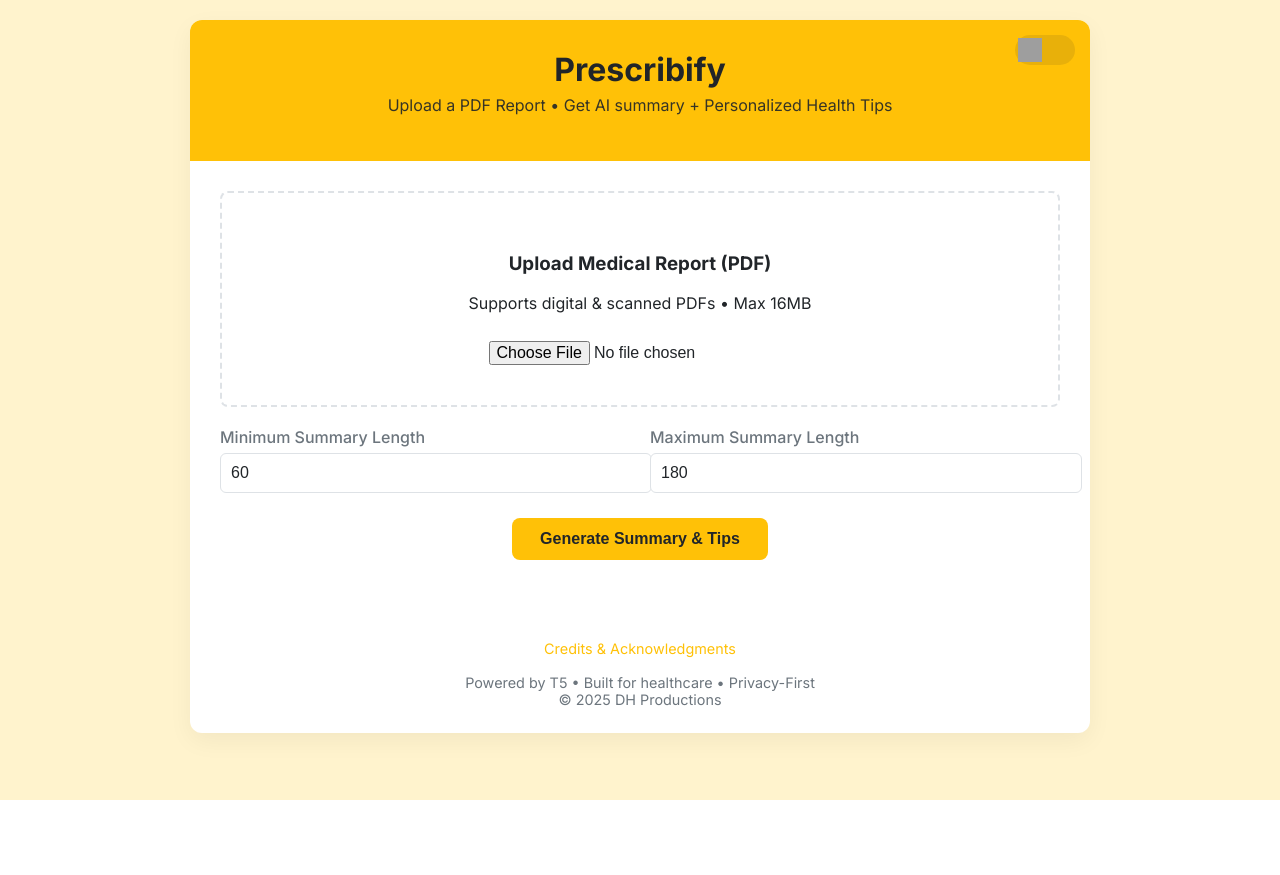
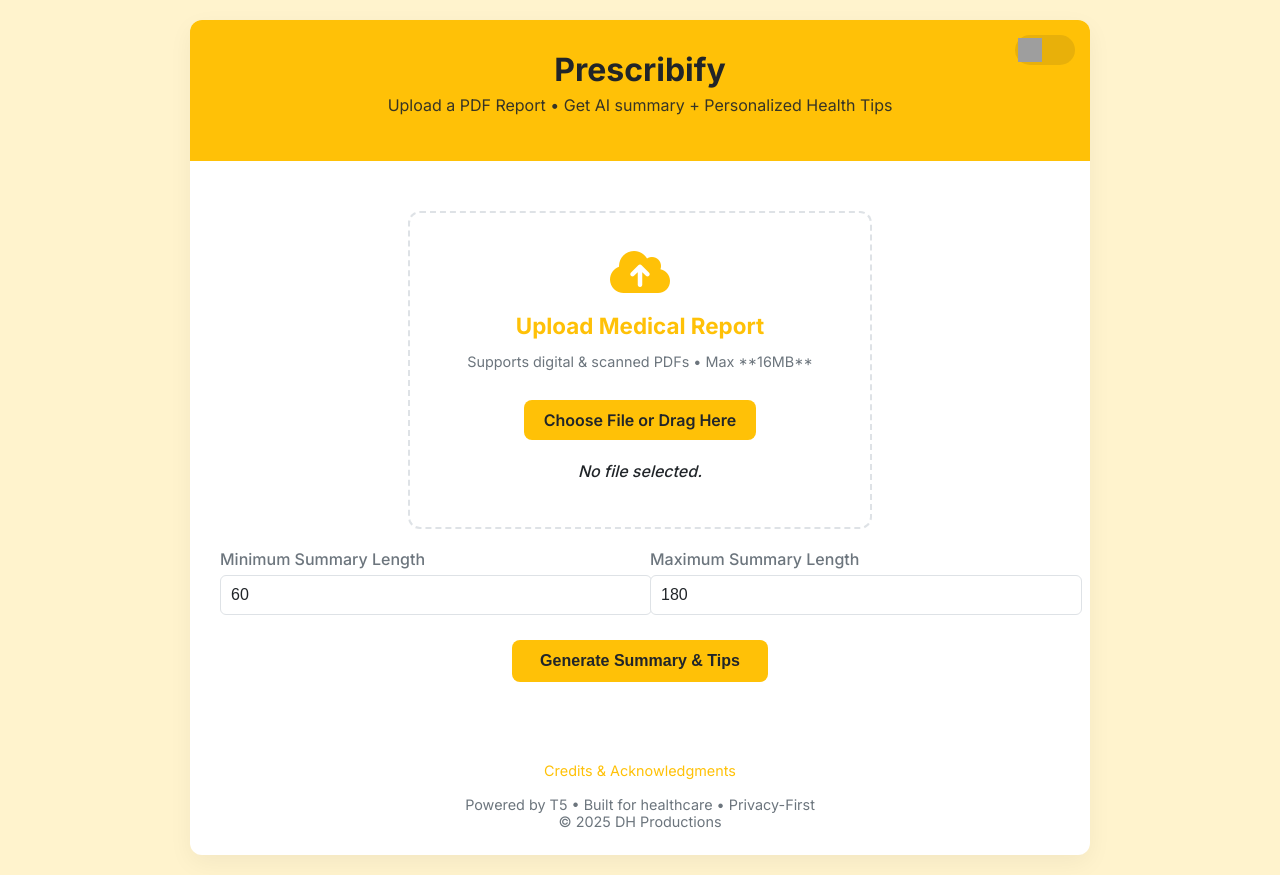
Before and after one commit to spacesaicodes1234/olympai_DHProdcutions, a Flask app: page / in a window 1280 px wide. Before the commit the page ends 800 px from the top, so only its background shows below. Run offline with Flask 3, Linux system fonts and the light colour scheme; grey boxes are pictures that could not be loaded.

Commit message:
Update index.html

```diff
--- a/project/templates/index.html
+++ b/project/templates/index.html
@@ -6,9 +6,11 @@
     <meta name="viewport" content="width=device-width, initial-scale=1">
     <link href="https://fonts.googleapis.com/css2?family=Inter:wght@400;500;600;700&display=swap" rel="stylesheet">
     <link href="https://fonts.googleapis.com/css2?family=Open+Sans:wght@400;600;700&display=swap" rel="stylesheet">
+    <link rel="stylesheet" href="https://cdnjs.cloudflare.com/ajax/libs/font-awesome/6.0.0-beta3/css/all.min.css">
     <style>
         :root {
             --primary: #ffc107; /* Yellow theme */
+            --primary-dark: #e0a800; /* Darker yellow for hover */
             --secondary: #6c757d; /* Neutral gray */
             --accent: #fd7e14; /* Orange accent */
             --background-light: #ffffff;
@@ -17,9 +19,12 @@
             --text-light: #6c757d;
             --border: #dee2e6;
             --shadow: rgba(0, 0, 0, 0.05);
+            /* New variable for cleaner border hover */
+            --border-hover: var(--primary);
         }
         body.dark {
             --primary: #ffc107; /* Keep yellow */
+            --primary-dark: #e0a800;
             --secondary: #adb5bd;
             --accent: #fd7e14;
             --background-light: #212529;
@@ -28,6 +33,7 @@
             --text-light: #adb5bd;
             --border: #495057;
             --shadow: rgba(0, 0, 0, 0.2);
+            --border-hover: var(--primary);
         }
         body {
             font-family: 'Inter', 'Open Sans', sans-serif;
@@ -114,22 +120,79 @@
         .content {
             padding: 30px;
         }
+
+        /* --- CLEANED-UP UPLOAD BOX STYLES --- */
         .upload-box {
+            /* Main container styling */
             border: 2px dashed var(--border);
-            border-radius: 8px;
-            padding: 40px 20px;
+            border-radius: 12px;
+            padding: 30px;
             text-align: center;
             background: var(--background-light);
-            transition: border-color 0.3s, background 0.3s;
+            color: var(--text-dark);
+            transition: all 0.3s ease;
+            cursor: pointer;
+            max-width: 400px;
+            margin: 20px auto;
         }
+
+        /* Hover effect on the box */
         .upload-box:hover {
-            border-color: var(--primary);
+            border-color: var(--border-hover);
             background: var(--background-dark);
         }
-        .upload-box input[type="file"] {
-            margin-top: 12px;
-            font-size: 1rem;
+
+        /* Icon styling */
+        .upload-icon {
+            color: var(--primary);
+            margin-bottom: 10px;
+            font-size: 3rem; /* Larger icon */
         }
+
+        /* Header styling */
+        .upload-box h3 {
+            margin-top: 0;
+            margin-bottom: 5px;
+            font-size: 1.4rem;
+            color: var(--primary);
+        }
+
+        /* Support text styling */
+        .upload-support {
+            font-size: 0.9rem;
+            color: var(--text-light);
+            margin-bottom: 20px;
+        }
+
+        /* Custom label/button styling */
+        .upload-label {
+            display: inline-block;
+            padding: 10px 20px;
+            background-color: var(--primary);
+            color: var(--text-dark); /* Dark text for yellow button */
+            border-radius: 8px;
+            cursor: pointer;
+            font-weight: 600;
+            margin-top: 10px;
+            transition: background-color 0.2s ease, transform 0.2s;
+        }
+
+        .upload-label:hover {
+            background-color: var(--primary-dark);
+            transform: translateY(-1px);
+        }
+
+        /* Placeholder for showing the file name after selection */
+        .file-name {
+            display: block;
+            margin-top: 15px;
+            font-style: italic;
+            font-weight: 500;
+            color: var(--text-dark);
+        }
+
+        /* --- END CLEANED-UP UPLOAD BOX STYLES --- */
+
         .controls {
             display: flex;
             gap: 20px;
@@ -273,9 +336,18 @@
         <div class="content">
             <form method="post" enctype="multipart/form-data">
                 <div class="upload-box">
-                    <h3>Upload Medical Report (PDF)</h3>
-                    <p>Supports digital & scanned PDFs • Max 16MB</p>
-                    <input type="file" name="pdf_file" accept=".pdf" required>
+                    <div class="upload-icon">
+                        <i class="fas fa-cloud-upload-alt"></i> </div>
+                    <h3>Upload Medical Report</h3>
+                    <p class="upload-support">Supports digital & scanned PDFs • Max **16MB**</p>
+
+                    <input type="file" id="pdf_upload" name="pdf_file" accept=".pdf" required style="display: none;">
+
+                    <label for="pdf_upload" class="upload-label">
+                        <span class="upload-button-text">Choose File or Drag Here</span>
+                    </label>
+
+                    <p class="file-name" id="file_name">No file selected.</p>
                 </div>
 
                 <div class="controls">
@@ -308,7 +380,7 @@
                     AI-Generated Summary
                     <a href="/download_summary?summary={{ summary|urlencode }}&filename={{ filename|default('report') }}&tips={{ health_tips|join('|||')|urlencode }}"
                        class="action-btn pdf-btn">Download PDF with Tips</a>
-                    <button class="action-btn" onclick="copySummary()">Copy Summary</button>
+                    <button class="action-btn" onclick="copySummary(event)">Copy Summary</button>
                 </div>
                 <div class="summary-text" id="summaryText">
                     {{ summary }}
@@ -331,7 +403,6 @@
                 <p><em>These are general wellness tips • Always consult your doctor before making changes.</em></p>
             </div>
             {% endif %}
-
         </div>
 
         <footer>
@@ -355,7 +426,8 @@
                 icon.alt = 'Dark Mode';
             }
         }
-        function copySummary() {
+
+        function copySummary(event) {
             const text = document.getElementById('summaryText').innerText;
             navigator.clipboard.writeText(text).then(() => {
                 const btn = event.target;
@@ -366,6 +438,25 @@
                 alert('Copy failed — please select and copy manually');
             });
         }
+
+        // --- NEW JAVASCRIPT FOR CLEANER UPLOAD INPUT ---
+        document.getElementById('pdf_upload').addEventListener('change', function() {
+            const fileNameDisplay = document.getElementById('file_name');
+            const uploadButtonText = document.querySelector('.upload-button-text');
+            const file = this.files[0];
+
+            if (file) {
+                // Show the selected file name
+                fileNameDisplay.textContent = `Selected File: ${file.name}`;
+                // Change button text to reflect selection
+                uploadButtonText.textContent = 'Change File';
+            } else {
+                // Reset to default state
+                fileNameDisplay.textContent = 'No file selected.';
+                uploadButtonText.textContent = 'Choose File or Drag Here';
+            }
+        });
+        // --- END NEW JAVASCRIPT ---
     </script>
 </body>
 </html>
```
